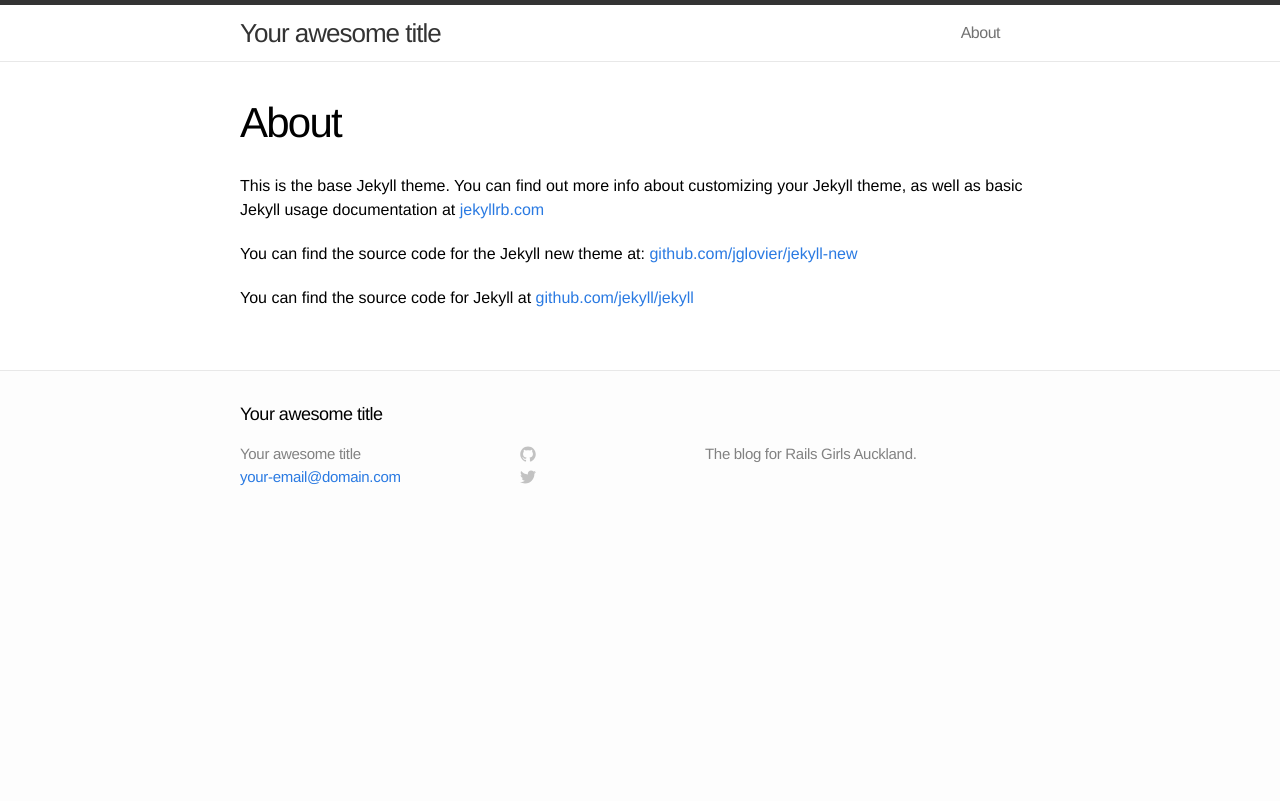
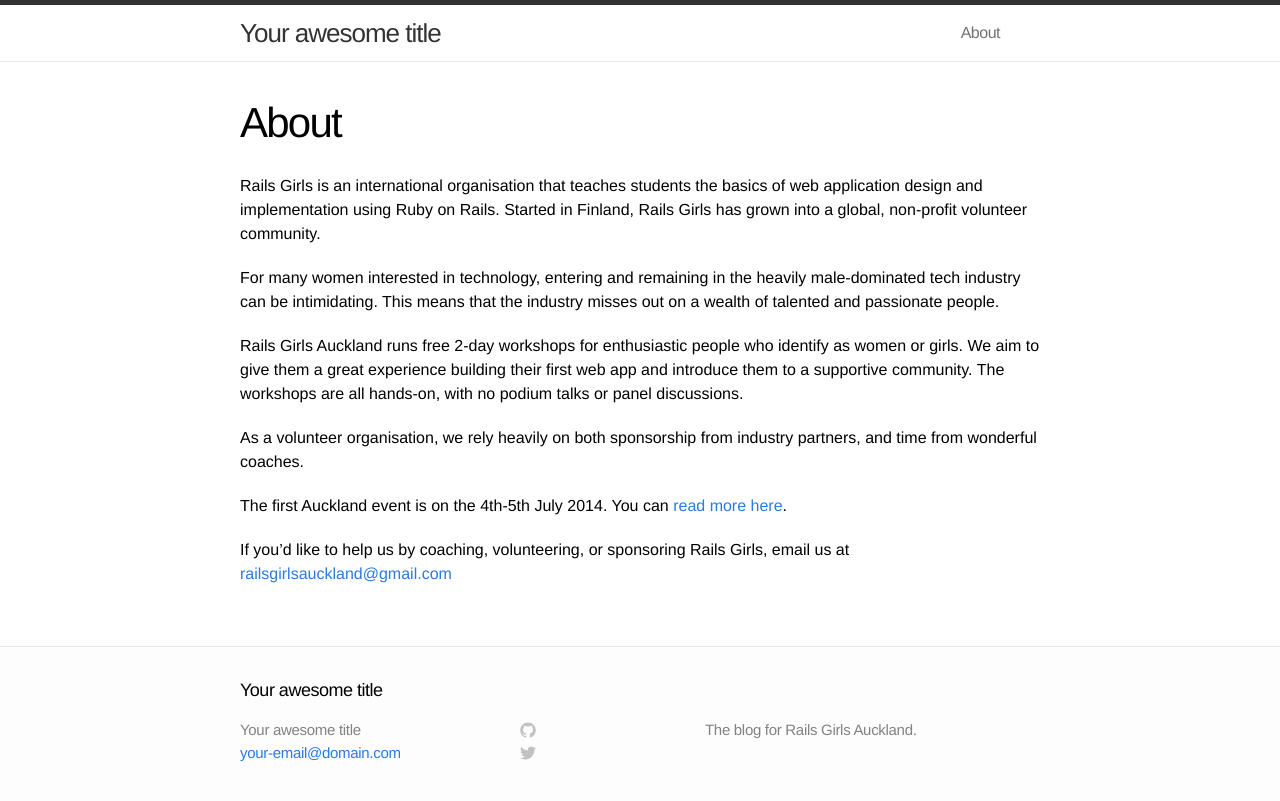
Before and after one commit to natdudley/railsgirlsblog, a Jekyll site: the page built from about.md, in a window 1280 px wide. Shown: the top 801 px of the page. Built offline with Jekyll 4.4.1, drawn with Linux system fonts in a browser that asks for light colours.

Commit message:
Updated about page
Fixes issue #2

```diff
--- a/about.md
+++ b/about.md
@@ -4,8 +4,14 @@ title: About
 permalink: /about/
 ---
 
-This is the base Jekyll theme. You can find out more info about customizing your Jekyll theme, as well as basic Jekyll usage documentation at [jekyllrb.com](http://jekyllrb.com/)
+Rails Girls is an international organisation that teaches students the basics of web application design and implementation using Ruby on Rails. Started in Finland, Rails Girls has grown into a global, non-profit volunteer community.
 
-You can find the source code for the Jekyll new theme at: [github.com/jglovier/jekyll-new](https://github.com/jglovier/jekyll-new)
+For many women interested in technology, entering and remaining in the heavily male-dominated tech industry can be intimidating. This means that the industry misses out on a wealth of talented and passionate people.
 
-You can find the source code for Jekyll at [github.com/jekyll/jekyll](https://github.com/jekyll/jekyll)
+Rails Girls Auckland runs free 2-day workshops for enthusiastic people who identify as women or girls. We aim to give them a great experience building their first web app and introduce them to a supportive community. The workshops are all hands-on, with no podium talks or panel discussions.
+
+As a volunteer organisation, we rely heavily on both sponsorship from industry partners, and time from wonderful coaches.
+
+The first Auckland event is on the 4th-5th July 2014. You can [read more here](http://railsgirls.com/auckland).
+
+If you'd like to help us by coaching, volunteering, or sponsoring Rails Girls, email us at <railsgirlsauckland@gmail.com>
```
